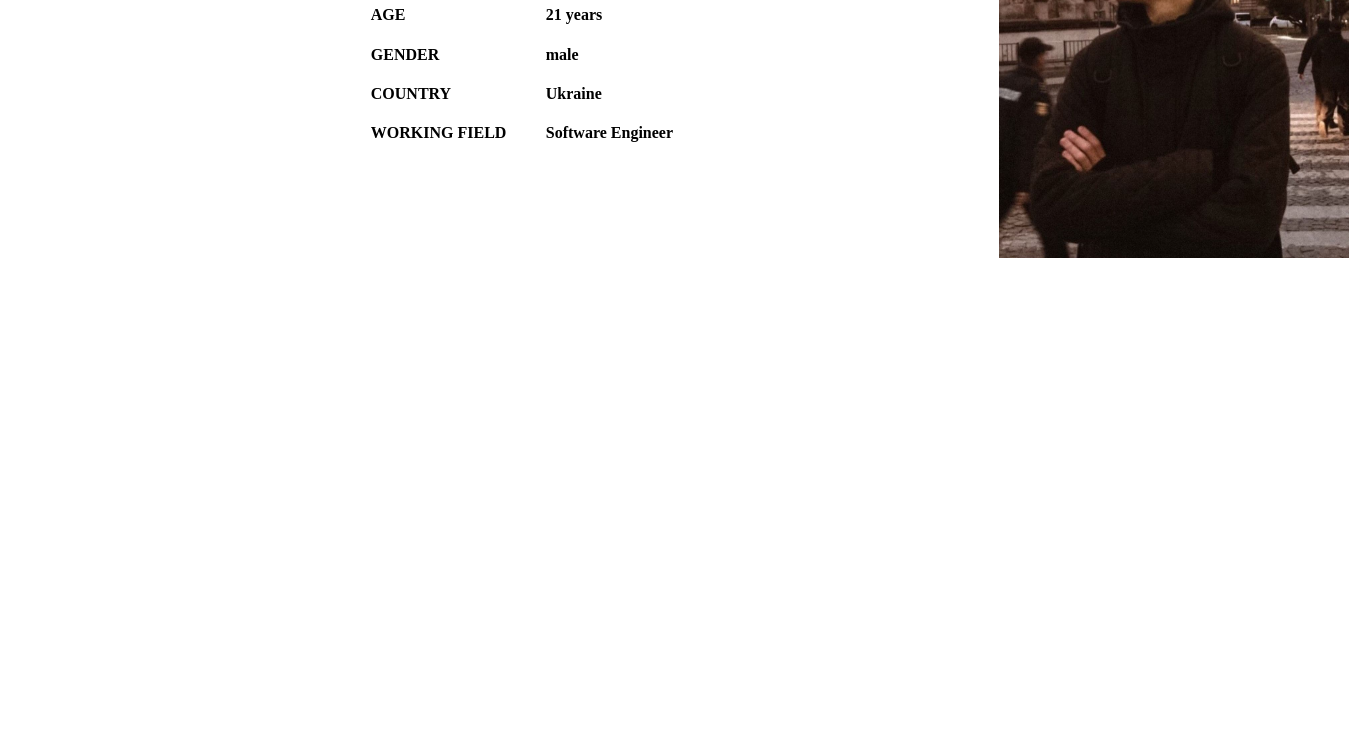
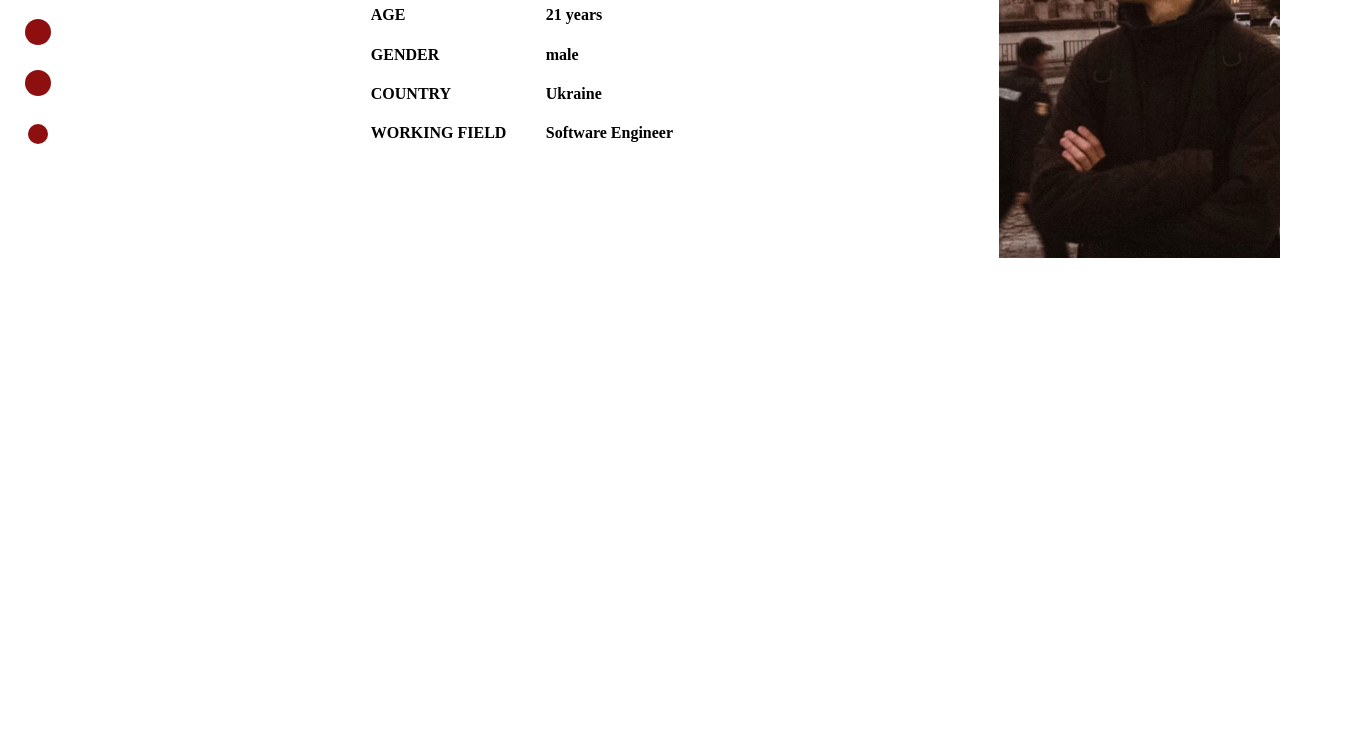
Before and after one commit to oleksandrAleksyk/personal_website, a plain HTML site: page index.html in a window 1280 px wide. Shown: the part 355-1100 px from the top of the page, 1349 px wide, since content can reach past the window. Drawn offline with Linux system fonts and the light colour scheme.

Commit message:
scroller ready:

```diff
--- a/index.html
+++ b/index.html
@@ -10,9 +10,15 @@
 </head>
 
 <body>
-    <div>
+    <div class="site-wrapper">
         <div class="flow-area">
             <div class="position-one" id="flow-area"></div>
+        </div>
+        <div class="scroller">
+            <div class="scroller-pos-one selected" id="scr-one"></div>
+            <div class="scroller-pos-two" id="scr-two"></div>
+            <div class="scroller-pos-three" id="scr-three"></div>
+            <div class="scroller-pos-four" id="scr-four"></div>
         </div>
         <div class="section-one">
             <div class="base-info">
--- a/js/index.js
+++ b/js/index.js
@@ -14,41 +14,44 @@ window.addEventListener("scroll", function(){
 }, false);
 
 function UpScrollMove(scrollPosition,deltaHeight){
-    if(scrollPosition<deltaHeight && scrollPosition>0){
+    if(scrollPosition<deltaHeight-85 && scrollPosition>0){
         window.scrollTo(0,0);
         AddClassToFlowArea("position-one");
-        console.log("move to section one")
+        SetScroller(1);
     }
-    if(scrollPosition<deltaHeight*2 && scrollPosition>deltaHeight){
+    if(scrollPosition<deltaHeight*2-85 && scrollPosition>deltaHeight){
         window.scrollTo(0,deltaHeight);
         AddClassToFlowArea("position-two");
-        console.log("move to section two");
+        SetScroller(2);
     }
-    if(scrollPosition<deltaHeight*3 && scrollPosition>deltaHeight*2){
+    if(scrollPosition<deltaHeight*3-85 && scrollPosition>deltaHeight*2){
         window.scrollTo(0,deltaHeight*2);
         AddClassToFlowArea("position-three");
-        console.log("move to section three");
+        SetScroller(3);
     }
-    if(scrollPosition<deltaHeight*4 && scrollPosition>deltaHeight*3){
+    if(scrollPosition<deltaHeight*4-85 && scrollPosition>deltaHeight*3){
         window.scrollTo(0,deltaHeight*3);
         AddClassToFlowArea("position-four");
-        console.log("move to section four");
+        SetScroller(4);
     }
 }
 
 
 function DownScrollMove(scrollPosition,deltaHeight) {
-    if (scrollPosition <= deltaHeight && scrollPosition > 100) {
+    if (scrollPosition <= deltaHeight && scrollPosition > 85) {
         window.scrollTo(0, deltaHeight);
         AddClassToFlowArea("position-two");
+        SetScroller(2);
     }
-    if (scrollPosition <= deltaHeight * 2 && scrollPosition > deltaHeight + 100) {
+    if (scrollPosition <= deltaHeight * 2 && scrollPosition > deltaHeight + 85) {
         window.scrollTo(0, deltaHeight * 2);
         AddClassToFlowArea("position-three");
+        SetScroller(3);
     }
-    if (scrollPosition <= deltaHeight * 3 && scrollPosition > deltaHeight * 2 + 100) {
+    if (scrollPosition <= deltaHeight * 3 && scrollPosition > deltaHeight * 2 + 85) {
         window.scrollTo(0, deltaHeight * 3);
         AddClassToFlowArea("position-four");
+        SetScroller(4);
     }
 }
 
@@ -56,3 +59,31 @@ function AddClassToFlowArea(className){
     flowArea.classList.toggle(flowArea.classList[0]);
     flowArea.classList.add(className);
 }
+function SetScroller(position) {
+    switch (position) {
+        case 1:
+            document.getElementById("scr-one").classList.add("selected");
+            document.getElementById("scr-two").classList.remove("selected");
+            document.getElementById("scr-three").classList.remove("selected");
+            document.getElementById("scr-four").classList.remove("selected");
+            break;
+        case 2:
+            document.getElementById("scr-one").classList.remove("selected");
+            document.getElementById("scr-two").classList.add("selected");
+            document.getElementById("scr-three").classList.remove("selected");
+            document.getElementById("scr-four").classList.remove("selected");
+            break;
+        case 3:
+            document.getElementById("scr-one").classList.remove("selected");
+            document.getElementById("scr-two").classList.remove("selected");
+            document.getElementById("scr-three").classList.add("selected");
+            document.getElementById("scr-four").classList.remove("selected");
+            break;
+        case 4:
+            document.getElementById("scr-one").classList.remove("selected");
+            document.getElementById("scr-two").classList.remove("selected");
+            document.getElementById("scr-three").classList.remove("selected");
+            document.getElementById("scr-four").classList.add("selected");
+            break;
+    }
+}
--- a/style/scss/colors.scss
+++ b/style/scss/colors.scss
@@ -1,5 +1,5 @@
 .flow-area {
-    background-color: rgb(5, 5, 5);
+    background-color: rgb(81, 78, 100);
     .position-one{
         background-color: inherit;
     }
--- a/style/scss/main.scss
+++ b/style/scss/main.scss
@@ -1,13 +1,20 @@
 @import "./colors.scss";
 @import "./sectionOne.scss";
-html {
-    scroll-behavior: smooth;
-}
-body {
+@import "./scroller.scss";
+body,html {
     margin: 0px;
     padding: 0px;
     overflow-x: hidden;
+
 }
+body::-webkit-scrollbar {
+    display: none;
+  }
+body {
+    -ms-overflow-style: none;
+    scrollbar-width: none;
+}
+
 .section-one {
     width: 100%;
     height: 100vh;
@@ -29,7 +36,7 @@ body {
         height: 100vh;
         position: absolute;
         z-index: 1;
-        transition: .25s transform ease-in-out, .25s top ease-in-out;
+        transition: .25s transform ease-in-out, .25s top ease-in-out, .5s background-color ease-in-out;
     }
     .position-one {
         top: 0;
--- /dev/null
+++ b/style/scss/scroller.scss
@@ -0,0 +1,29 @@
+.scroller {
+    position: fixed;
+    left: 25px;
+    top: 50%;
+    transform: translate(0,-50%);
+    z-index: 55;
+    div {
+        width: 20px;
+        height: 20px;
+        margin-top: 25px;
+        border-radius: 50%;
+        border: 3px solid transparent;
+    }
+    .scroller-pos-one {
+        background-color: rgb(141, 15, 15);
+    }
+    .scroller-pos-two {
+        background-color: rgb(141, 15, 15);
+    }
+    .scroller-pos-three {
+        background-color: rgb(141, 15, 15);
+    }
+    .scroller-pos-four {
+        background-color: rgb(141, 15, 15);
+    }
+    .selected {
+        border: 3px solid white !important;
+    }
+}
```
Also changed, not shown: style/css/colors.css, style/css/main.css, style/css/scroller.css (added), 2 other files.
